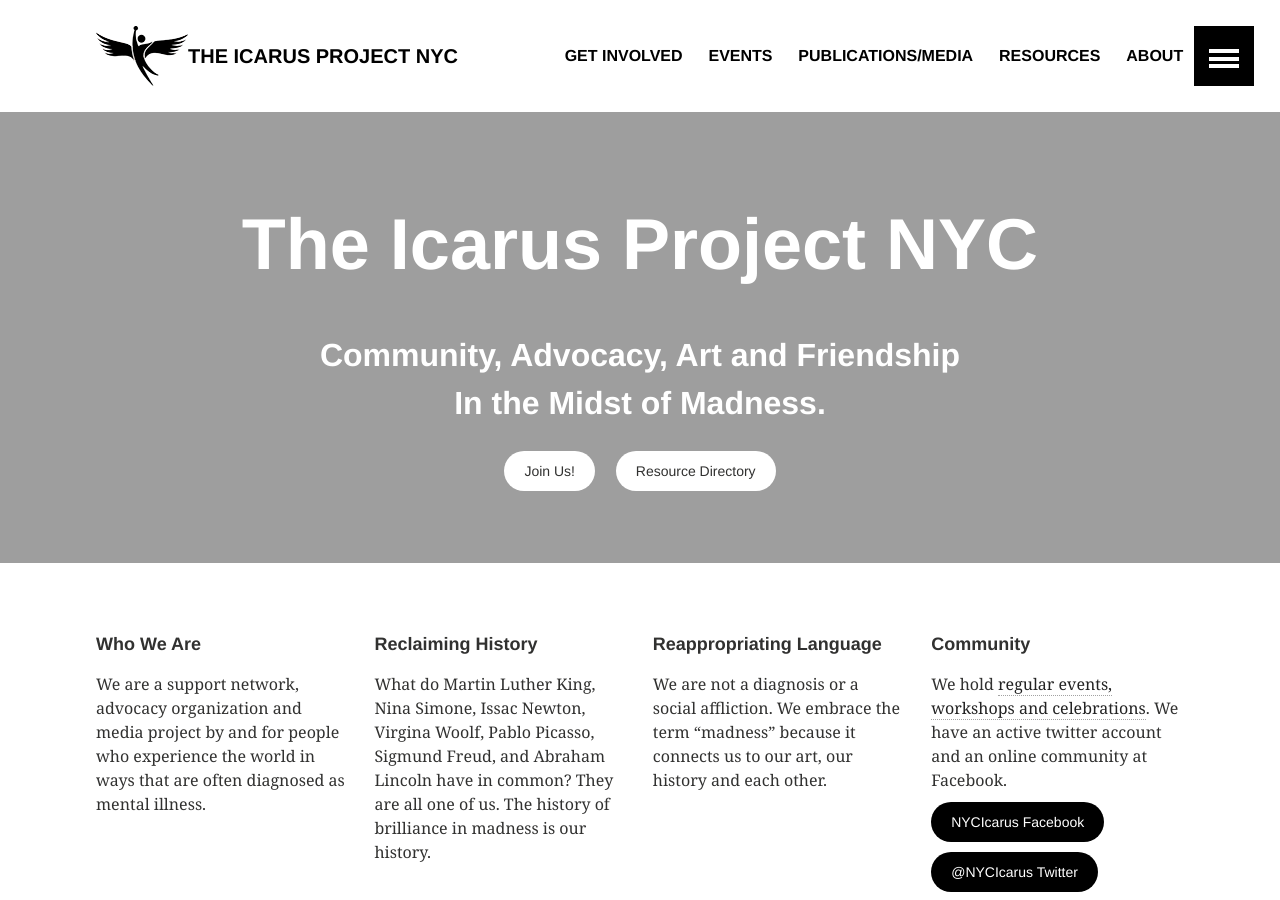
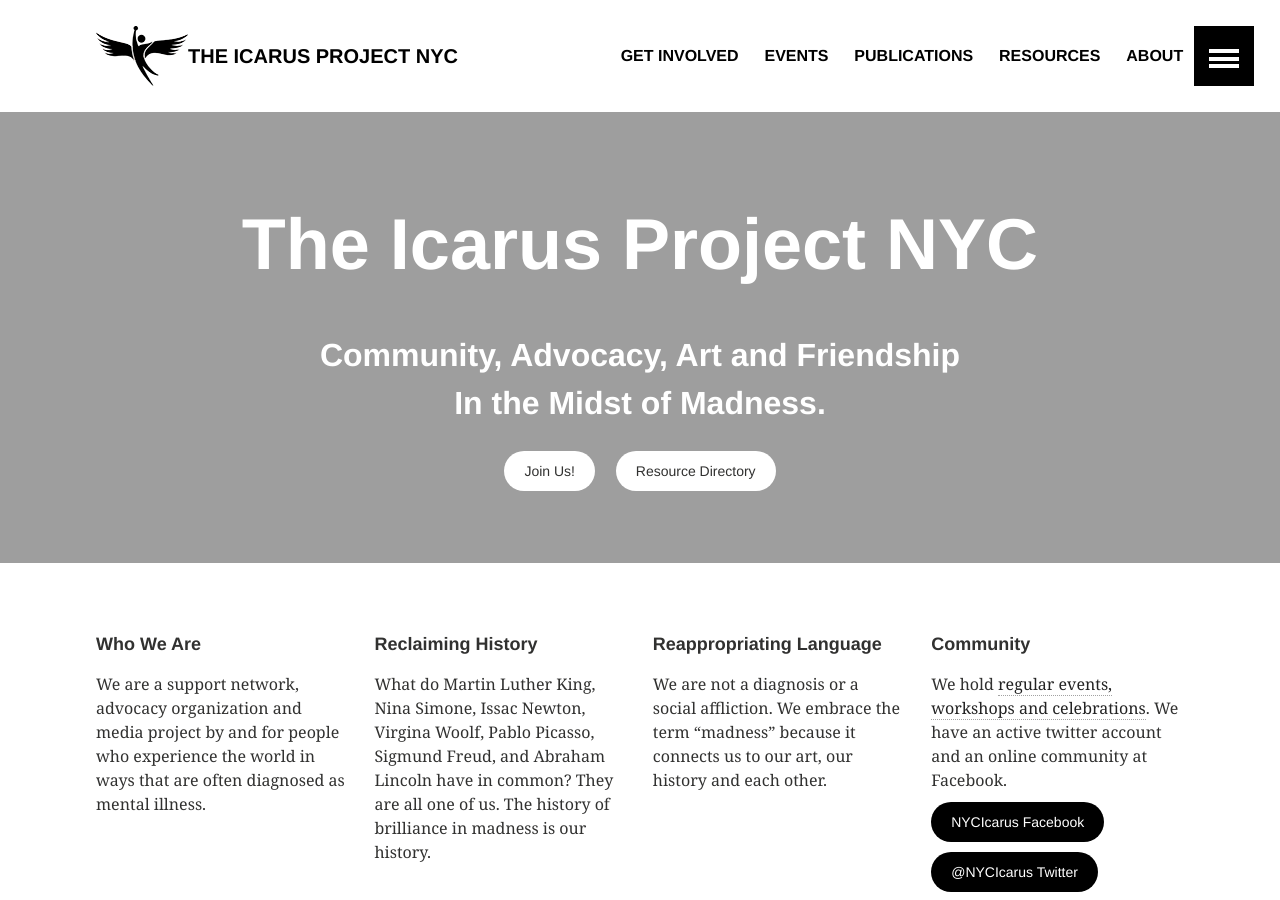
Before and after one commit to nycicarus/nycicarus.github.io, a Jekyll site: the page built from index.md, in a window 1280 px wide and 900 px high. Built offline with Jekyll 4.4.1, drawn with Linux system fonts in a browser that asks for light colours.

Commit message:
tighten up nav; remove media so we dont wrap

```diff
--- a/_data/navigation.yml
+++ b/_data/navigation.yml
@@ -10,7 +10,7 @@
   excerpt: "Events, workshops and celebrations for our peers and our allies."
   image: events-nav-400x250.png
 
-- title: Publications/Media
+- title: Publications
   url: /publications-media/
   excerpt: "Guides, news, essays, publications and more."
   image: publications-nav-400x250.png
```
